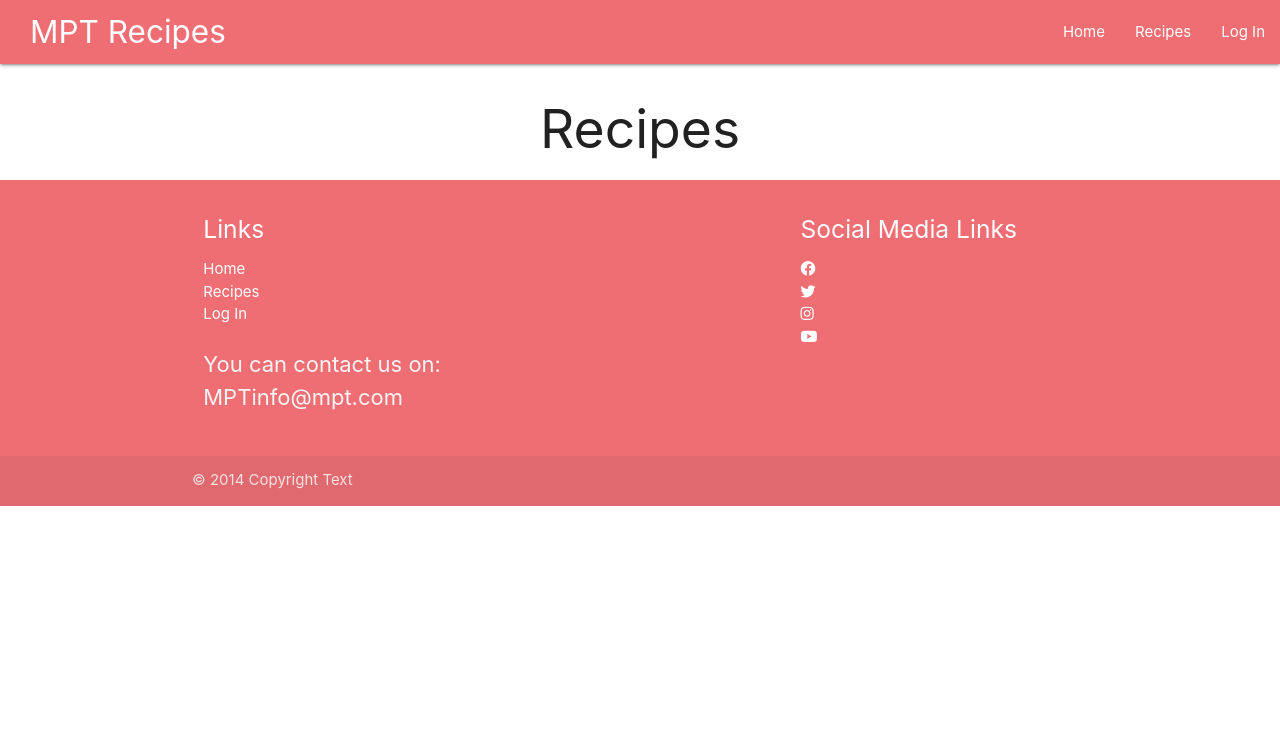
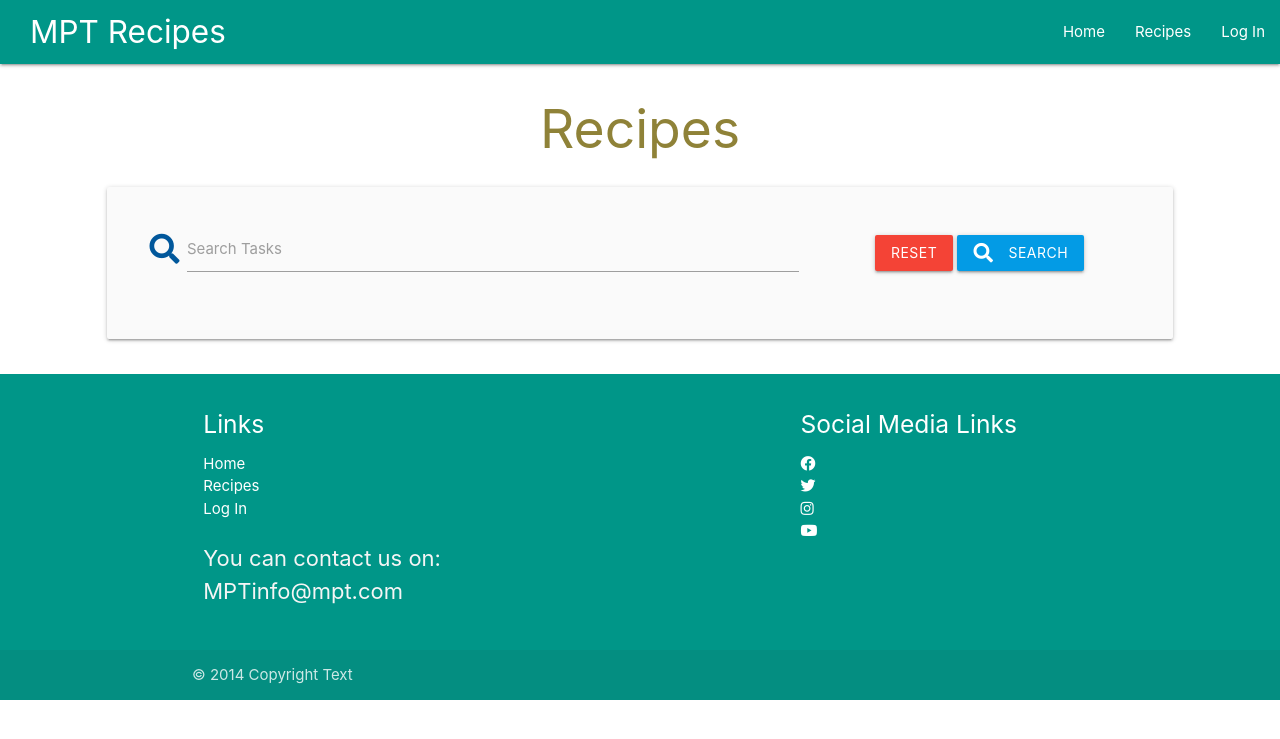
Before and after one commit to Craigharrison79/MS3-Recipes, a Flask app: page /recipes in a window 1280 px wide. Shown: the top 739 px of the page. Run offline with Flask 2, Linux system fonts and the light colour scheme; data that the repository does not hold is empty; some libraries are stand-ins or nearby versions.

Commit message:
search function with the recipe page, also update on the sytle of the site

```diff
--- a/app.py
+++ b/app.py
@@ -3,6 +3,7 @@ from flask import (
     Flask, flash, render_template,
     redirect, request, session, url_for)
 from flask_pymongo import PyMongo
+from functools import wraps
 from bson.objectid import ObjectId
 from werkzeug.security import generate_password_hash, check_password_hash
 if os.path.exists("env.py"):
@@ -16,6 +17,18 @@ app.config["MONGO_URI"] = os.environ.get("MONGO_URI")
 app.secret_key = os.environ.get("SECRET_KEY")
 
 mongo = PyMongo(app)
+
+# Code from mentor Felipe Souza Alarcon
+# Decorators
+def login_required(test):
+    @wraps(test)
+    def wrap(*args, **kwargs):
+        if 'user' in session:
+            return test(*args, **kwargs)
+        else:
+            flash('You must log in first')
+            return redirect(url_for("login"))
+    return wrap
 
 
 @app.route("/")
@@ -89,6 +102,7 @@ def login():
 
 # Render profile page
 @app.route("/profile/<username>", methods=["GET", "POST"])
+@login_required
 def profile(username):
     # grab the session user's usernname from db
     username = mongo.db.users.find_one(
@@ -102,6 +116,7 @@ def profile(username):
 
 # log user out of profile
 @app.route("/logout")
+@login_required
 def logout():
     # Remove user from session cookies
     flash("You have been logged out")
@@ -117,6 +132,14 @@ def recipes():
                             page_title="Recipes")
 
 
+@app.route("/search", methods=["GET", "POST"])
+def search():
+    query = request.form.get("query")
+    recipes = list(mongo.db.recipe.find({"$text": {"$search": query}}))
+    return render_template("recipes.html", recipes=recipes,
+                            page_title="Recipes")
+
+
 @app.route("/show_recipe/<recipe_id>")
 def show_recipe(recipe_id):
     recipe = mongo.db.recipe.find_one({"_id": ObjectId(recipe_id)})
@@ -126,6 +149,7 @@ def show_recipe(recipe_id):
 
 # allow user to add recipe and post them on the site. (must be login)
 @app.route("/add_recipe", methods=["GET", "POST"])
+@login_required
 def add_recipe():
     if request.method == "POST":
         meal = {
@@ -151,12 +175,14 @@ def add_recipe():
 
 # render recipe to be selected to edit
 @app.route("/edit_recipe", methods=["GET", "POST"])
+@login_required
 def edit_recipe():
     recipes = mongo.db.recipe.find()
     return render_template("edit_recipe.html", recipes=recipes)
 
 
 @app.route("/recipe_update/<recipe_id>", methods=["GET", "POST"])
+@login_required
 def recipe_update(recipe_id):
     if request.method == "POST":
         submit = {
@@ -182,6 +208,7 @@ def recipe_update(recipe_id):
 
 
 @app.route("/delete_recipe")
+@login_required
 def delete_recipe():
     recipes = mongo.db.recipe.find()
     return render_template("delete_recipe.html", recipes=recipes)
@@ -189,6 +216,7 @@ def delete_recipe():
 
 # Allow user to pick a particular recipe to be deleted
 @app.route("/eliminate_recipe/<recipe_id>")
+@login_required
 def eliminate_recipe(recipe_id):
     mongo.db.recipe.remove({"_id": ObjectId(recipe_id)})
     flash("Task Successfully Deleted")
--- a/static/css/style.css
+++ b/static/css/style.css
@@ -1,5 +1,14 @@
+.gold-color {
+    color: rgb(143, 130, 56);
+}
+
+.white {
+    color: white;
+}
+
 p {
     font-size: 22px;
+    color: white;
 }
 
 .brand-logo {
@@ -33,3 +42,8 @@ p {
 #extraMethodTable {
     display: none;
 }
+
+.panel {
+    margin-top: 40px;
+    border-radius: 20px;
+}
--- a/templates/base.html
+++ b/templates/base.html
@@ -19,7 +19,7 @@
 <body>
   <header>
     <!-- Navbar -->
-    <nav class="nav-extended">
+    <nav class="nav-extended teal">
       <div class="nav-wrapper">
         <a href="{{ url_for('home') }}" class="brand-logo">MPT Recipes</a>
         <a href="#" data-target="mobile-demo" class="sidenav-trigger right"><i class="fas fa-bars"></i></a>
@@ -90,7 +90,7 @@
 
   </main>
 
-  <footer class="page-footer">
+  <footer class="page-footer teal">
     <div class="container">
       <div class="row">
         <div class="col l6 s12">
--- a/templates/recipes.html
+++ b/templates/recipes.html
@@ -1,7 +1,30 @@
 {%  extends  "base.html" %}
 
 {% block content %}
-<h2 class="center-align">{{ page_title}}</h2>
+<h2 class="center-align gold-color">{{ page_title}}</h2>
+
+<div class="row">
+    <div class="col s10 offset-s1">
+        <div class="row card-panel grey lighten-5">
+            <form action="{{ url_for('search') }}" method="post" class="col s12">
+                <div class="row valign-wrapper center-align">
+                    <div class="input-field col s12 m8">
+                        <i class="fas fa-search prefix light-blue-text text-darken-4"></i>
+                        <input type="text" name="query" id="query" minlength="3" class="validate" required>
+                        <label for="query">Search Tasks</label>
+                    </div>
+                    <div class="col s10 m4">
+                        <a href="{{ url_for('recipes') }}" class="red btn text-shadow">Reset</a>
+                        <button type="submit" class="light-blue darken-1 btn text-shadow">
+                            <i class="fas fa-search left"></i> Search
+                        </button>
+                    </div>
+                </div>
+            </form>
+        </div>
+    </div>
+</div>
+
 
 {% for recipe in recipes %}
 
@@ -10,7 +33,7 @@
 <div class="row center-align">
     <!-- Recipe card 1-->
     <div class="col s4 offset-s2">
-        <div class="card">
+        <div class="card teal panel">
             <div class="card-image">
                 <img src="https://lorempixel.com/800/400/food/1">
             </div>
@@ -19,20 +42,20 @@
                 <span class="card-title activator">{{ recipe.recipe_name }}<i
                         class="fas fa-info-circle right"></i></span>
                 <p>{{ recipe.description }}</p>
-                <br>
-                <a class="btn waves-effect white grey-text darken-text-2" href="{{ url_for('show_recipe', recipe_id=recipe._id) }}">Go to Recipe</a>
+
+                <a class="btn waves-effect black gold-color darken-text-2 panel" href="{{ url_for('show_recipe', recipe_id=recipe._id) }}">Go to Recipe</a>
 
                 </div>
 
-            <div class="card-reveal">
+            <div class="card-reveal teal">
                 <span class="card-title">{{ recipe.recipe_name }}<i class="fas fa-times right"></i></span>
-                <p>{{ recipe.description }}</p><br>
+                <p>{{ recipe.description }}</p>
                 <div class="row center-align">
                     <p><span>Cooking Time: </span> {{ recipe.cooking_time }}</p>
                     <p><span>Servings up to: </span> {{ recipe.servings }}</p>
                     <p><span>Added by: </span> {{ recipe.added_by }}</p>
                 </div>
-                <a class="btn waves-effect white grey-text darken-text-2" href="{{ url_for('show_recipe', recipe_id=recipe._id) }}">Go to Recipe</a>
+                <a class="btn waves-effect black gold-color darken-text-2 panel" href="{{ url_for('show_recipe', recipe_id=recipe._id) }}">Go to Recipe</a>
             </div>
 
         </div>
@@ -41,7 +64,7 @@
     {% else %}
     <!-- Recipe card 2-->
     <div class="col s4">
-        <div class="card">
+        <div class="card teal panel">
             <div class="card-image">
                 <img src="https://lorempixel.com/800/400/food/1">
             </div>
@@ -50,19 +73,19 @@
                 <span class="card-title activator">{{ recipe.recipe_name }}<i
                         class="fas fa-info-circle right"></i></span>
                 <p>{{ recipe.description }}</p>
-                <br>
-                <a class="btn waves-effect white grey-text darken-text-2" href="{{ url_for('show_recipe', recipe_id=recipe._id) }}">Go to Recipe</a>
+
+                <a class="btn waves-effect black gold-color darken-text-2 panel" href="{{ url_for('show_recipe', recipe_id=recipe._id) }}">Go to Recipe</a>
 
             </div>
-            <div class="card-reveal">
+            <div class="card-reveal teal">
                 <span class="card-title">{{ recipe.recipe_name }}<i class="fas fa-times right"></i></span>
-                <p>{{ recipe.description }}</p><br>
+                <p>{{ recipe.description }}</p>
                 <div class="row center-align">
                     <p><span>Cooking Time: </span> {{ recipe.cooking_time }}</p>
                     <p><span>Serves up to: </span> {{ recipe.serves }}</p>
                     <p><span>Added by: </span> {{ recipe.added_by }}</p>
                 </div>
-                <a class="btn waves-effect white grey-text darken-text-2" href="{{ url_for('show_recipe', recipe_id=recipe._id) }}">Go to Recipe</a>
+                <a class="btn waves-effect black gold-color darken-text-2 panel" href="{{ url_for('show_recipe', recipe_id=recipe._id) }}">Go to Recipe</a>
             </div>
 
         </div>
```
Also changed, not shown: templates/home.html (+42 -8 lines), templates/profile.html (+4 -55 lines), README.md.
